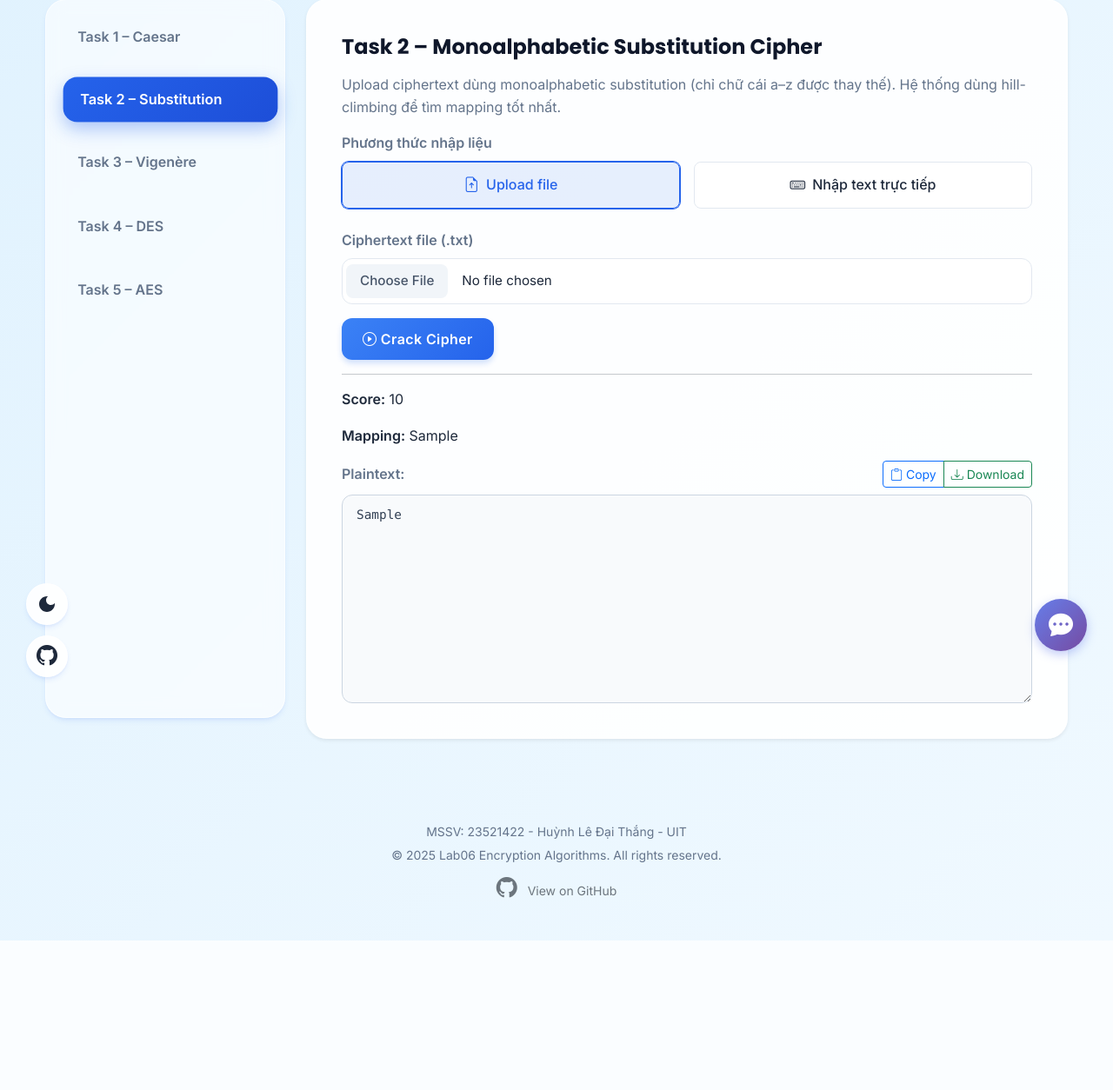
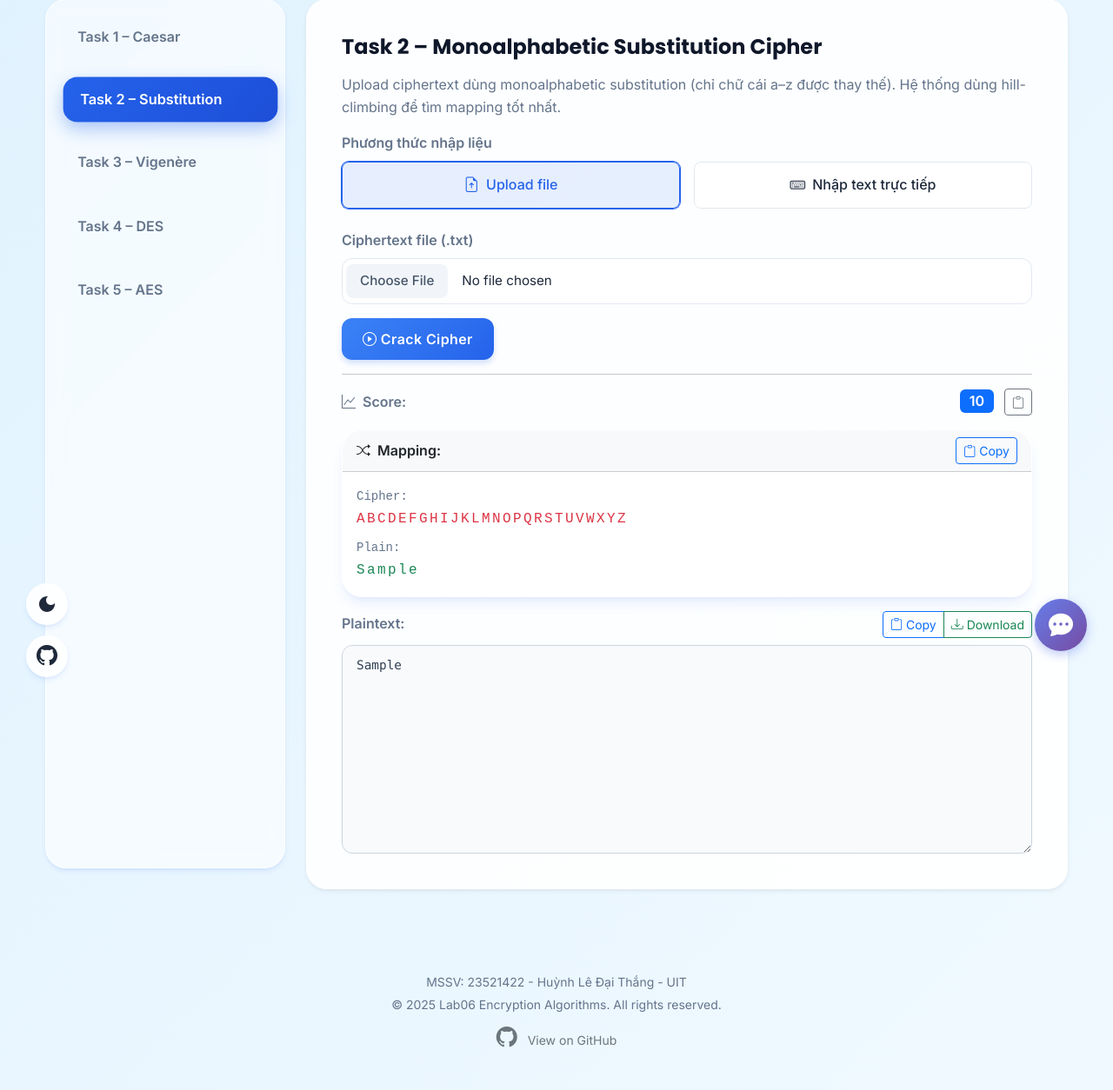
Before and after one commit to daithang59/Lab06-AnToanMangMayTinh, a Flask app: template templates/index.html in a window 1280 px wide, after a click on "Task 2 – Substitution". Shown: the part 193-1447 px from the top of the page at 87% size. Before the commit the page ends 1275 px from the top, so only its background shows below. Run offline with Flask 3, Linux system fonts and the light colour scheme; the template is opened without the code that fills it: most values are stand-ins (such as "Sample title", 1, 10 or a date in 2020); some libraries are stand-ins or nearby versions.

Commit message:
chore: update task2 UI

```diff
--- a/app.py
+++ b/app.py
@@ -157,11 +157,15 @@ def task2_substitution():
     # Gọi hàm crack substitution
     score, mapping_str, plaintext = break_substitution(ciphertext)
 
+    # Parse mapping_str để lấy plain alphabet
+    # Format: "cipher: abc... | plain : xyz..."
+    plain_alphabet = mapping_str.split(" | plain : ")[-1] if " | plain : " in mapping_str else mapping_str
+
     return render_template(
         "index.html",
         active_tab="task2",
         task2_score=score,
-        task2_mapping=mapping_str,
+        task2_mapping=plain_alphabet.upper(),  # Uppercase để dễ đọc
         task2_result=warning_msg + plaintext,
     )
 
@@ -558,11 +562,14 @@ def api_task2_substitution():
         # Gọi hàm crack substitution
         score, mapping_str, plaintext = break_substitution(ciphertext)
 
+        # Parse mapping_str để lấy plain alphabet
+        plain_alphabet = mapping_str.split(" | plain : ")[-1] if " | plain : " in mapping_str else mapping_str
+
         return jsonify(
             {
                 "success": True,
                 "score": score,
-                "mapping": mapping_str,
+                "mapping": plain_alphabet.upper(),  # Chỉ trả plain alphabet
                 "plaintext": plaintext,
             }
         )
--- a/static/js/main.js
+++ b/static/js/main.js
@@ -368,6 +368,41 @@ function downloadTextFile(elementId, filename = "output.txt") {
 
   // Show success notification
   showToast(`Đã tải file: ${filename}`, "success", "Download thành công");
+}
+
+// Helper function to copy plain text (for AJAX results)
+function copyText(text, button) {
+  if (navigator.clipboard && window.isSecureContext) {
+    navigator.clipboard.writeText(text).then(() => {
+      showCopyFeedback(button);
+    }).catch(err => {
+      console.error("Copy failed:", err);
+    });
+  } else {
+    // Fallback
+    const textarea = document.createElement("textarea");
+    textarea.value = text;
+    textarea.style.position = "fixed";
+    textarea.style.opacity = "0";
+    document.body.appendChild(textarea);
+    textarea.select();
+    document.execCommand("copy");
+    document.body.removeChild(textarea);
+    showCopyFeedback(button);
+  }
+}
+
+function showCopyFeedback(button) {
+  const originalHTML = button.innerHTML;
+  button.innerHTML = '<i class="bi bi-check"></i>';
+  button.classList.add("btn-success");
+
+  setTimeout(() => {
+    button.innerHTML = originalHTML;
+    button.classList.remove("btn-success");
+  }, 1500);
+
+  showToast("Đã copy!", "success");
 }
 
 // Helper: auto resize textarea height to fit content
@@ -844,8 +879,49 @@ function displayResults(taskId, data) {
     `;
   } else if (taskId === "task2") {
     html += `
-      <p><strong>Score:</strong> ${data.score}</p>
-      <p><strong>Mapping:</strong> ${data.mapping}</p>
+      <!-- Score Section -->
+      <div class="mb-3">
+        <div class="d-flex justify-content-between align-items-center">
+          <label class="form-label fw-semibold mb-0">
+            <i class="bi bi-graph-up me-2"></i>Score:
+          </label>
+          <div>
+            <span class="badge bg-primary" style="font-size: 1rem;">${data.score}</span>
+            <button
+              type="button"
+              class="btn btn-sm btn-outline-secondary ms-2"
+              onclick="copyText('${data.score}', this)"
+            >
+              <i class="bi bi-clipboard"></i>
+            </button>
+          </div>
+        </div>
+      </div>
+
+      <!-- Mapping Section -->
+      <div class="card mb-3">
+        <div class="card-header bg-body-tertiary d-flex justify-content-between align-items-center">
+          <strong><i class="bi bi-shuffle me-2"></i>Mapping:</strong>
+          <button
+            type="button"
+            class="btn btn-sm btn-outline-primary"
+            onclick="copyText('Cipher: ABCDEFGHIJKLMNOPQRSTUVWXYZ\\nPlain : ${data.mapping}', this)"
+          >
+            <i class="bi bi-clipboard"></i> Copy
+          </button>
+        </div>
+        <div class="card-body" style="font-family: 'Courier New', monospace; padding: 1rem;">
+          <div class="mb-2">
+            <span class="text-muted small">Cipher:</span><br>
+            <span style="color: #dc3545; letter-spacing: 0.15em; font-weight: 500;">ABCDEFGHIJKLMNOPQRSTUVWXYZ</span>
+          </div>
+          <div>
+            <span class="text-muted small">Plain:</span><br>
+            <span style="color: #198754; letter-spacing: 0.15em; font-weight: 500;">${data.mapping}</span>
+          </div>
+        </div>
+      </div>
+
       <div class="d-flex justify-content-between align-items-center mb-2">
         <label class="form-label fw-semibold mb-0">Plaintext:</label>
         <div class="btn-group" role="group">
--- a/templates/index.html
+++ b/templates/index.html
@@ -415,8 +415,54 @@
 
                   {% if task2_result %}
                   <hr />
-                  <p><strong>Score:</strong> {{ task2_score }}</p>
-                  <p><strong>Mapping:</strong> {{ task2_mapping }}</p>
+
+                  <!-- Score Section -->
+                  <div class="mb-3">
+                    <div class="d-flex justify-content-between align-items-center">
+                      <label class="form-label fw-semibold mb-0">
+                        <i class="bi bi-graph-up me-2"></i>Score:
+                      </label>
+                      <div>
+                        <span class="badge bg-primary" style="font-size: 1rem;">{{ task2_score }}</span>
+                        <button
+                          type="button"
+                          class="btn btn-sm btn-outline-secondary ms-2"
+                          onclick="copyToClipboard('task2-score-text', this)"
+                        >
+                          <i class="bi bi-clipboard"></i>
+                        </button>
+                        <span id="task2-score-text" style="display: none;">{{ task2_score }}</span>
+                      </div>
+                    </div>
+                  </div>
+
+                  <!-- Mapping Section -->
+                  <div class="card mb-3">
+                    <div class="card-header bg-body-tertiary d-flex justify-content-between align-items-center">
+                      <strong><i class="bi bi-shuffle me-2"></i>Mapping:</strong>
+                      <button
+                        type="button"
+                        class="btn btn-sm btn-outline-primary"
+                        onclick="copyToClipboard('task2-mapping-full', this)"
+                      >
+                        <i class="bi bi-clipboard"></i> Copy
+                      </button>
+                    </div>
+                    <div class="card-body" style="font-family: 'Courier New', monospace; padding: 1rem;">
+                      <div class="mb-2">
+                        <span class="text-muted small">Cipher:</span><br>
+                        <span style="color: #dc3545; letter-spacing: 0.15em; font-weight: 500;">ABCDEFGHIJKLMNOPQRSTUVWXYZ</span>
+                      </div>
+                      <div>
+                        <span class="text-muted small">Plain:</span><br>
+                        <span style="color: #198754; letter-spacing: 0.15em; font-weight: 500;">{{ task2_mapping }}</span>
+                      </div>
+                      <textarea id="task2-mapping-full" style="display: none;">Cipher: ABCDEFGHIJKLMNOPQRSTUVWXYZ
+Plain : {{ task2_mapping }}</textarea>
+                    </div>
+                  </div>
+
+                  <!-- Plaintext Section -->
                   <div
                     class="d-flex justify-content-between align-items-center mb-2"
                   >
```
